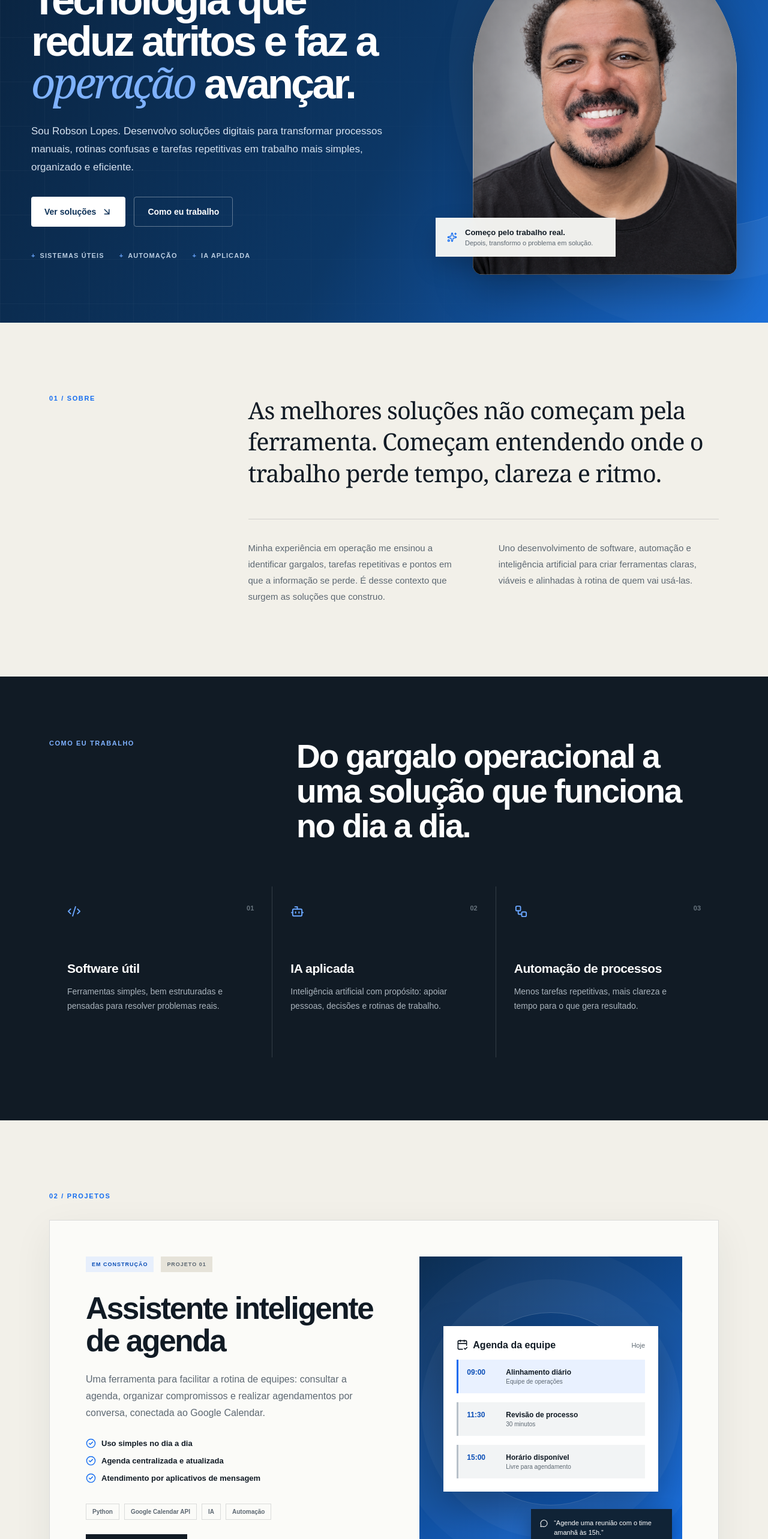
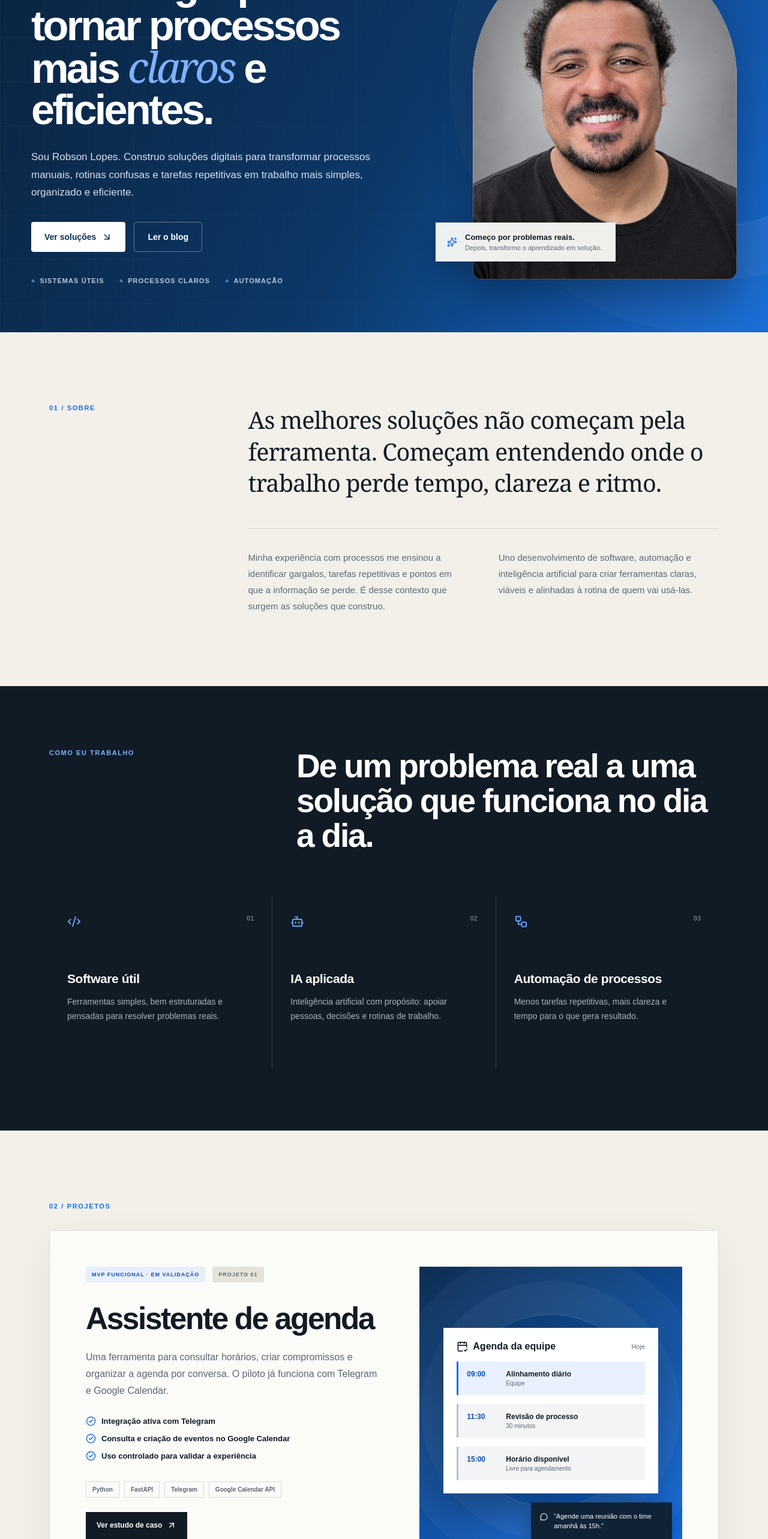
Before and after one commit to Jefferson-Robson/meu-portifolio, a Next.js app: page / in a window 1280 px wide. Shown: the part 234-2800 px from the top of the page at 60% size. Built offline with nearby package versions, Linux system fonts and the light colour scheme.

Commit message:
feat: alinhar portfólio ao posicionamento do blog

```diff
--- a/app/page.tsx
+++ b/app/page.tsx
@@ -16,7 +16,9 @@ export default function Home() {
       <header className="site-header">
         <a className="brand" href="#inicio" aria-label="Ir para o início">RL<span>.</span></a>
         <nav aria-label="Navegação principal">
-          <a href="#sobre">Sobre</a><a href="#projetos">Projetos</a><a href="#contato">Contato</a>
+          <a href="#sobre">Sobre</a><a href="#projetos">Projetos</a>
+          <a href="https://blog.robsonlopes.tec.br" target="_blank" rel="noreferrer">Blog</a>
+          <a href="#contato">Contato</a>
         </nav>
         <a
           className="header-cta"
@@ -31,17 +33,17 @@ export default function Home() {
       <section className="hero" id="inicio">
         <div className="hero-grid" aria-hidden="true" />
         <div className="hero-copy">
-          <div className="eyebrow"><span className="status-dot" /> Software · Automação · IA aplicada</div>
-          <h1>Tecnologia que reduz atritos e faz a <em>operação</em> avançar.</h1>
+          <div className="eyebrow"><span className="status-dot" /> Tecnologia aplicada · processos · automação</div>
+          <h1>Tecnologia para tornar processos mais <em>claros</em> e eficientes.</h1>
           <p className="hero-text">
-            Sou Robson Lopes. Desenvolvo soluções digitais para transformar processos manuais,
+            Sou Robson Lopes. Construo soluções digitais para transformar processos manuais,
             rotinas confusas e tarefas repetitivas em trabalho mais simples, organizado e eficiente.
           </p>
           <div className="hero-actions">
             <a className="button primary" href="#projetos">Ver soluções <ArrowDownRight size={18} /></a>
-            <a className="button ghost" href="#sobre">Como eu trabalho</a>
+            <a className="button ghost" href="https://blog.robsonlopes.tec.br" target="_blank" rel="noreferrer">Ler o blog</a>
           </div>
-          <div className="hero-proof"><span>Sistemas úteis</span><span>Automação</span><span>IA aplicada</span></div>
+          <div className="hero-proof"><span>Sistemas úteis</span><span>Processos claros</span><span>Automação</span></div>
         </div>
         <div className="portrait-wrap">
           <div className="portrait-frame">
@@ -55,7 +57,7 @@ export default function Home() {
           </div>
           <div className="portrait-card">
             <Sparkles size={17} />
-            <div><strong>Começo pelo trabalho real.</strong><span>Depois, transformo o problema em solução.</span></div>
+            <div><strong>Começo por problemas reais.</strong><span>Depois, transformo o aprendizado em solução.</span></div>
           </div>
         </div>
       </section>
@@ -68,14 +70,14 @@ export default function Home() {
             perde tempo, clareza e ritmo.
           </p>
           <div className="two-columns">
-            <p>Minha experiência em operação me ensinou a identificar gargalos, tarefas repetitivas e pontos em que a informação se perde. É desse contexto que surgem as soluções que construo.</p>
+            <p>Minha experiência com processos me ensinou a identificar gargalos, tarefas repetitivas e pontos em que a informação se perde. É desse contexto que surgem as soluções que construo.</p>
             <p>Uno desenvolvimento de software, automação e inteligência artificial para criar ferramentas claras, viáveis e alinhadas à rotina de quem vai usá-las.</p>
           </div>
         </div>
       </section>
 
       <section className="pillars-section">
-        <div className="section-intro"><span>Como eu trabalho</span><h2>Do gargalo operacional a uma solução que funciona no dia a dia.</h2></div>
+        <div className="section-intro"><span>Como eu trabalho</span><h2>De um problema real a uma solução que funciona no dia a dia.</h2></div>
         <div className="pillars-grid">
           {pillars.map(({ icon: Icon, title, text }, index) => (
             <article className="pillar" key={title}>
@@ -90,19 +92,19 @@ export default function Home() {
         <div className="section-number">02 / PROJETOS</div>
         <div className="project-featured">
           <div className="project-copy">
-            <div className="project-label"><span>EM CONSTRUÇÃO</span><span>PROJETO 01</span></div>
-            <h2>Assistente inteligente de agenda</h2>
-            <p>Uma ferramenta para facilitar a rotina de equipes: consultar a agenda, organizar compromissos e realizar agendamentos por conversa, conectada ao Google Calendar.</p>
+            <div className="project-label"><span>MVP FUNCIONAL · EM VALIDAÇÃO</span><span>PROJETO 01</span></div>
+            <h2>Assistente de agenda</h2>
+            <p>Uma ferramenta para consultar horários, criar compromissos e organizar a agenda por conversa. O piloto já funciona com Telegram e Google Calendar.</p>
             <ul>
-              <li><CheckCircle2 size={17} /> Uso simples no dia a dia</li>
-              <li><CheckCircle2 size={17} /> Agenda centralizada e atualizada</li>
-              <li><CheckCircle2 size={17} /> Atendimento por aplicativos de mensagem</li>
+              <li><CheckCircle2 size={17} /> Integração ativa com Telegram</li>
+              <li><CheckCircle2 size={17} /> Consulta e criação de eventos no Google Calendar</li>
+              <li><CheckCircle2 size={17} /> Uso controlado para validar a experiência</li>
             </ul>
             <div className="tech-row">
               <span>Python</span>
+              <span>FastAPI</span>
+              <span>Telegram</span>
               <span>Google Calendar API</span>
-              <span>IA</span>
-              <span>Automação</span>
             </div>
 
             <a
@@ -116,7 +118,7 @@ export default function Home() {
           <div className="project-visual" aria-label="Representação visual do assistente de agenda">
             <div className="calendar-card">
               <div className="calendar-head"><div><CalendarCheck2 size={19} /><strong>Agenda da equipe</strong></div><span>Hoje</span></div>
-              <div className="meeting active"><time>09:00</time><div><strong>Alinhamento diário</strong><span>Equipe de operações</span></div></div>
+              <div className="meeting active"><time>09:00</time><div><strong>Alinhamento diário</strong><span>Equipe</span></div></div>
               <div className="meeting"><time>11:30</time><div><strong>Revisão de processo</strong><span>30 minutos</span></div></div>
               <div className="meeting"><time>15:00</time><div><strong>Horário disponível</strong><span>Livre para agendamento</span></div></div>
             </div>
@@ -126,9 +128,9 @@ export default function Home() {
       </section>
 
       <section className="contact" id="contato">
-        <div><span className="section-number">03 / CONTATO</span><h2>Tem um processo travando sua operação?</h2></div>
+        <div><span className="section-number">03 / CONTATO</span><h2>Tem um processo que pode ser mais simples?</h2></div>
         <div className="contact-copy">
-          <p>Vamos conversar sobre automação, software, inteligência artificial e soluções que tragam mais clareza para o trabalho.</p>
+          <p>Vamos conversar sobre processos, automação, software e soluções que tragam mais clareza para o trabalho.</p>
           <div className="contact-links" aria-label="Canais de contato">
             <a
               className="contact-primary"
@@ -150,7 +152,7 @@ export default function Home() {
 
       <footer>
         <a className="brand" href="#inicio">RL<span>.</span></a>
-        <p>Software, automação e IA aplicada à operação.</p>
+        <p>Tecnologia aplicada, processos e automação.</p>
         <span>© 2026 Robson Lopes</span>
       </footer>
     </main>
```
